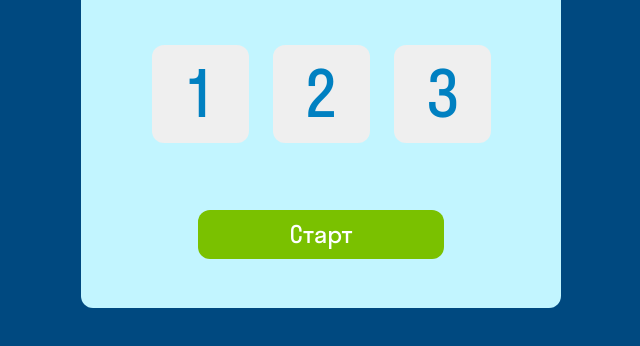
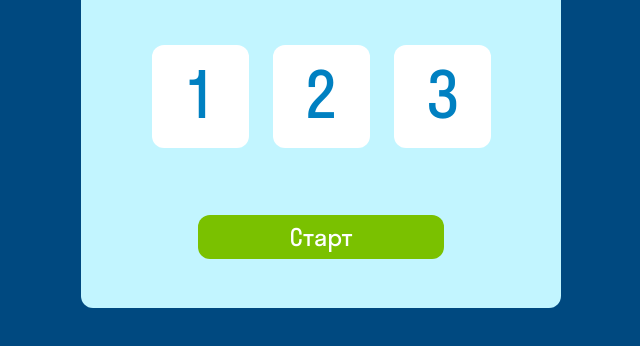
Before and after one commit to ipotemkin/js_m4_card_game, a plain HTML site: page index.html in a window 1280 px wide. Shown: the part 322-668 px from the top of the page, without its empty margins (319-959 px from the left). Drawn offline with Linux system fonts and the light colour scheme.

Commit message:
made selection of levels interactive

```diff
--- a/index.html
+++ b/index.html
@@ -9,14 +9,37 @@
     <link href = "fonts/stratos/stylesheet.css" rel = "stylesheet" type = "text/css" />
 </head>
 <body>
-    <form class="start-box">
-        <h1 class="title">Выбери сложность</h1>
-        <div class="start-box__select-btns">
-            <button class="start-box__select-btns__btn">1</button>
-            <button class="start-box__select-btns__btn">2</button>
-            <button class="start-box__select-btns__btn">3</button>
+    <form class="form" name="form">
+        <h1 class="form__title">Выбери сложность</h1>
+        <div class="field form__level-area">
+            <input type="radio" id="level-1" name="level" value="1">
+            <label for="level-1" title="Оценка «1»">1</label>
+
+            <input type="radio" id="level-2" name="level" value="2">
+            <label for="level-2" title="Оценка «2»">2</label>
+
+            <input type="radio" id="level-3" name="level" value="3">
+            <label for="level-3" title="Оценка «3»">3</label>
         </div>
-        <input type="submit" class="start-box__submit-btn" value="Старт">
+        <button type="submit" class="form__submit-btn">Старт</button>
     </form>
+    <script>
+        window.app = {
+            level: undefined,
+        };
+
+        const form = document.querySelector('.form');
+
+        form.addEventListener('submit', (event) => {
+            event.preventDefault();
+
+            const level = window.app = +form.level.value
+
+            if (!level) return;
+
+            document.body.innerHTML = `<h2 style="color: white;">Выбран уровень: ${level}</h2>`
+        });
+
+    </script>
 </body>
 </html>
--- a/style.css
+++ b/style.css
@@ -14,7 +14,7 @@ body {
     background: #004980;
 }
 
-.title {
+.form__title {
     width: 208px;
     height: 96px;
 
@@ -30,7 +30,7 @@ body {
     color: #004980;
 }
 
-.start-box {
+.form {
     width: 480px;
     height: 459px;
 
@@ -43,9 +43,10 @@ body {
     border-radius: 12px;
 }
 
-.start-box__submit-btn {
+.form__submit-btn {
     width: 246px;
     height: 50px;
+    margin-top: 67px;
     margin-bottom: 49px;
 
     border-radius: 12px;
@@ -59,25 +60,51 @@ body {
     background: #7AC100;
 }
 
-.start-box__select-btns {
-    margin-bottom: 67px;
-
-    display: flex;
-    gap: 24px;
+.from__submit-btn:hover {
+    cursor: pointer;
 }
 
+.form__level-area {
+    height: 120px;
+    display: flex;
+    overflow: hidden;
+}
 
-.start-box__select-btns__btn {
+.form__level-area:not(:checked) > input {
+    display: none;
+}
+
+/* .form__level-area > input {
+    display: none;
+} */
+
+.form__level-area:not(:checked) > label {
+    float: right;
+
     width: 97px;
-    height: 98px;
+    /* height: 100px; */
+    margin-left: 12px;
+    margin-right: 12px;
 
     border: none;
     border-radius: 12px;
 
+    text-align: center;
     font-weight: 400;
     font-size: 64px;
-    line-height: 72px;
+    line-height: 100px;
+    /* line-height: 72px; */
     /* or 112% */
 
     color: #0080C1;
+    background: #FFFFFF;;
 }
+
+.form__level-area > input:checked + label {
+    border: 1px solid;
+}
+
+.form__level-area:not(:checked) > label:hover
+{
+    cursor: pointer;
+}
```
